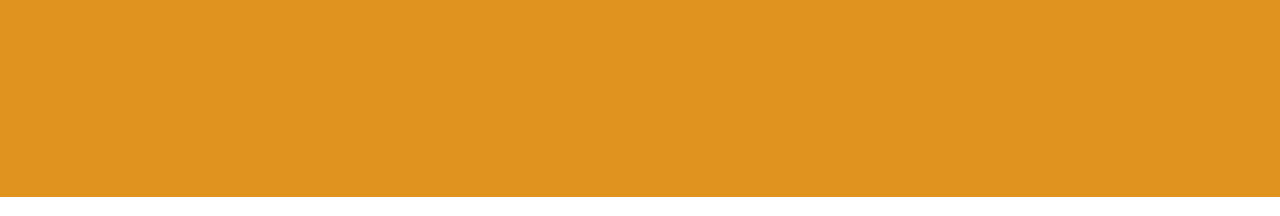
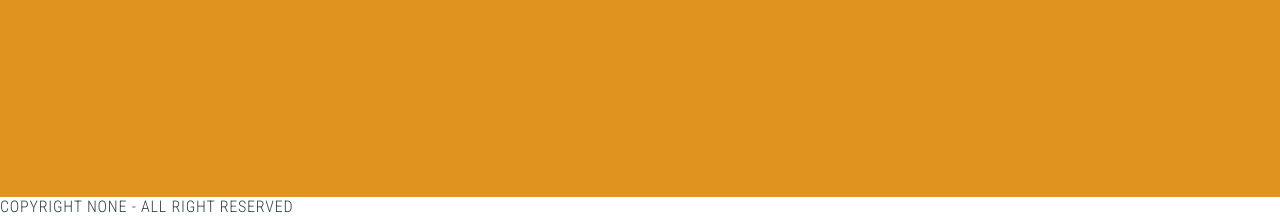
Before and after one commit to kobayashiwa/es6-study-3-9-21, a plain HTML site: page index.html in a window 1280 px wide. Shown: the part 6864-7080 px from the top of the page. Drawn offline with Linux system fonts and the light colour scheme.

Commit message:
“footerタグを設置”

```diff
--- a/index.html
+++ b/index.html
@@ -214,6 +214,7 @@
                     </div>
                 </div>
             </section>
+            <footer>COPYRIGHT NONE - ALL RIGHT RESERVED</footer>
         </main>
     </body>
     <script src="js/swiper.min.js"></script>
```
